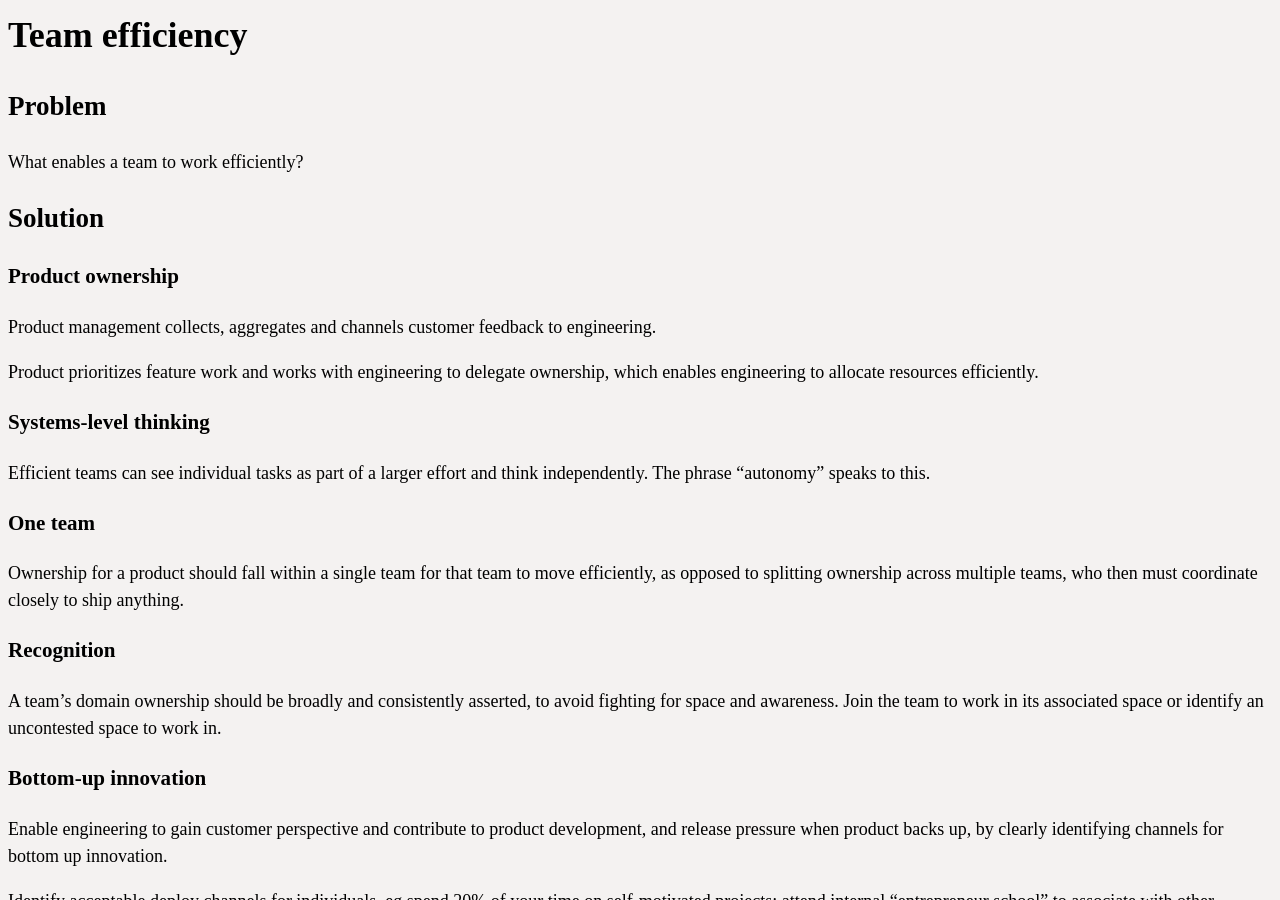
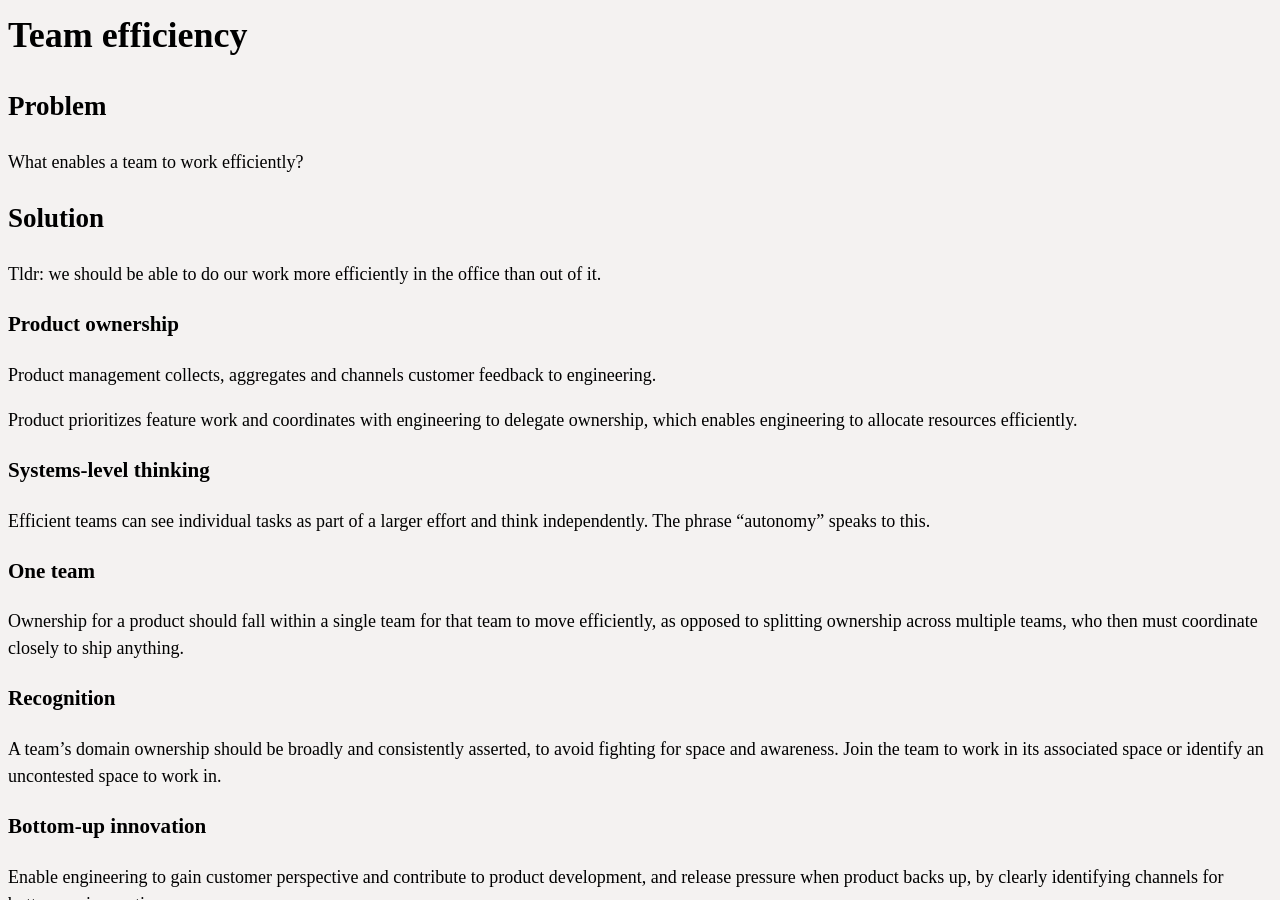
Before and after one commit to erikeldridge/erikeldridge.github.com, a Jekyll site: the page built from _posts/2017-09-25-team-efficiency.md, in a window 1280 px wide and 900 px high. Built offline with Jekyll 4.4.1, drawn with Linux system fonts in a browser that asks for light colours; nearby versions of some CDN libraries.

Commit message:
Clarify overarching goal for efficiency

```diff
--- a/_posts/2017-09-25-team-efficiency.md
+++ b/_posts/2017-09-25-team-efficiency.md
@@ -13,11 +13,13 @@ What enables a team to work efficiently?
 
 ## Solution
 
+Tldr: we should be able to do our work more efficiently in the office than out of it.
+
 ### Product ownership
 
 Product management collects, aggregates and channels customer feedback to engineering.
 
-Product prioritizes feature work and works with engineering to delegate ownership, which enables engineering to allocate resources efficiently.
+Product prioritizes feature work and coordinates with engineering to delegate ownership, which enables engineering to allocate resources efficiently.
 
 ### Systems-level thinking
 
```
Also changed, not shown: other parts of _posts/2017-09-25-team-efficiency.md (+1 -1 lines).
